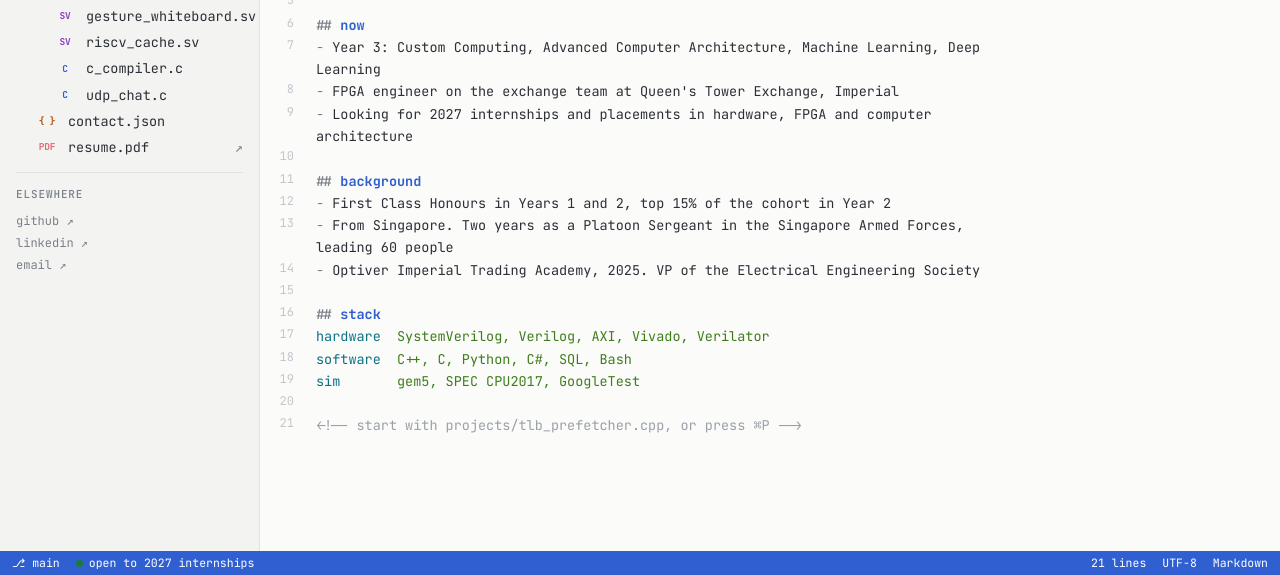
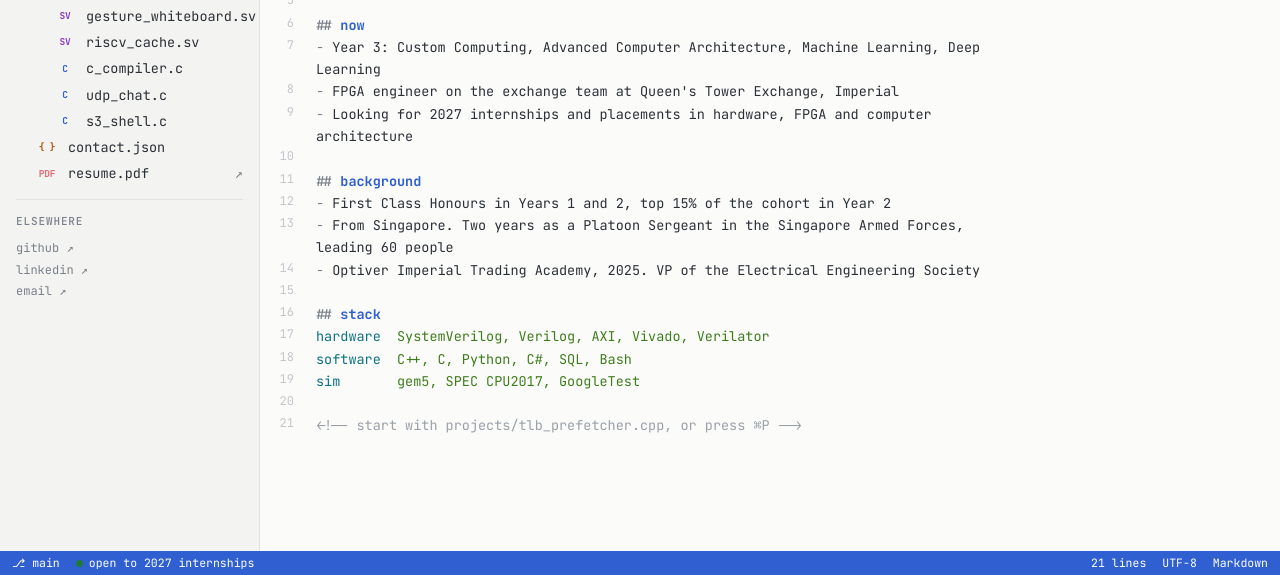
Before and after one commit to aryanja/aryanja.github.io, a plain HTML site: page index.html in a window 1280 px wide. Shown: the part 225-800 px from the top of the page. Drawn offline with Linux system fonts and the light colour scheme.

Commit message:
Expand UDP chat project and add Unix shell project
Co-Authored-By: Claude Opus 5.5 <noreply@anthropic.com>
Claude-Session: https://claude.ai/code/session_01HEe8yV8ny6EcvsWAtCv3fD

```diff
--- a/index.html
+++ b/index.html
@@ -389,21 +389,50 @@ const FILES = [
 {
   id:'udp-chat', name:'udp_chat.c', ic:'c', icon:'C', lang:'C', dir:'projects',
   lines: project({
-    title:'Multithreaded UDP Chat',
-    stack:'C · POSIX threads · sockets',
-    role:'Imperial coursework',
+    title:'Multithreaded UDP Chat Server',
+    stack:'C · POSIX threads · UDP sockets · ncurses',
+    role:'Software Systems coursework (OS &amp; Networks)',
     what:[
-      `A concurrent chat server and client over UDP.`
+      `A chat server and terminal client over UDP. Clients join with conn$, then broadcast (say$), message privately (sayto$), rename, mute/unmute others and disconnect. An admin client can kick users.`
     ],
     part:[
-      `Threaded clients and server with reader-writer locks.`,
-      `Private messaging and removal of inactive clients.`,
+      `Server spawns a detached pthread per incoming datagram, so one slow request never blocks the listener.`,
+      `Client list behind a pthread rwlock: lookups and broadcasts share it, joins, renames and removals take it exclusively.`,
+      `Per-client mute lists, applied at broadcast time so muted senders never reach you.`,
+      `Ring buffer of the last 15 messages, replayed to every new client on connect.`,
+      `Liveness monitor: a min-heap of last-activity times. A background thread pops the least-recently-active client, pings it after 15 s idle and drops it if there's no reply within 10 s. Stale heap entries are skipped lazily instead of being updated in place.`,
+      `ncurses client with separate chat and input windows, and sender/listener threads sharing a UI lock.`,
     ],
     results:{
-      transport:'UDP',
-      concurrency:'pthreads, rwlocks',
+      commands:'conn, say, sayto, rename, mute, unmute, kick, disconn',
+      concurrency:'thread per request, rwlock + mutexes',
+      inactivity:'min-heap, ping after 15 s, drop after 10 s',
+      size:'~1,400 lines of C',
     },
     links:[]
+  })
+},
+{
+  id:'shell', name:'s3_shell.c', ic:'c', icon:'C', lang:'C', dir:'projects',
+  lines: project({
+    title:'Unix Shell',
+    stack:'C · fork/exec · pipes · POSIX',
+    role:'Software Systems coursework, pair project',
+    what:[
+      `A Unix shell written from scratch on top of fork, exec, dup2 and pipe.`
+    ],
+    part:[
+      `Pipelines of any length (a | b | c), each stage wired with pipe and dup2.`,
+      `Redirection with <, > and >>, including inside pipelines.`,
+      `Command batches with ;, background jobs with &amp;, and subshells in parentheses.`,
+      `Built-in cd with cd - and ~, plus wildcard expansion via glob.`,
+    ],
+    results:{
+      features:'pipes, redirection, subshells, ;, &amp;, globbing, cd',
+    },
+    links:[
+      ['https://github.com/Adi-111111/Software-Systems-Shell-Implementation','github.com/Adi-111111/Software-Systems-Shell-Implementation'],
+    ]
   })
 },
 {
```
